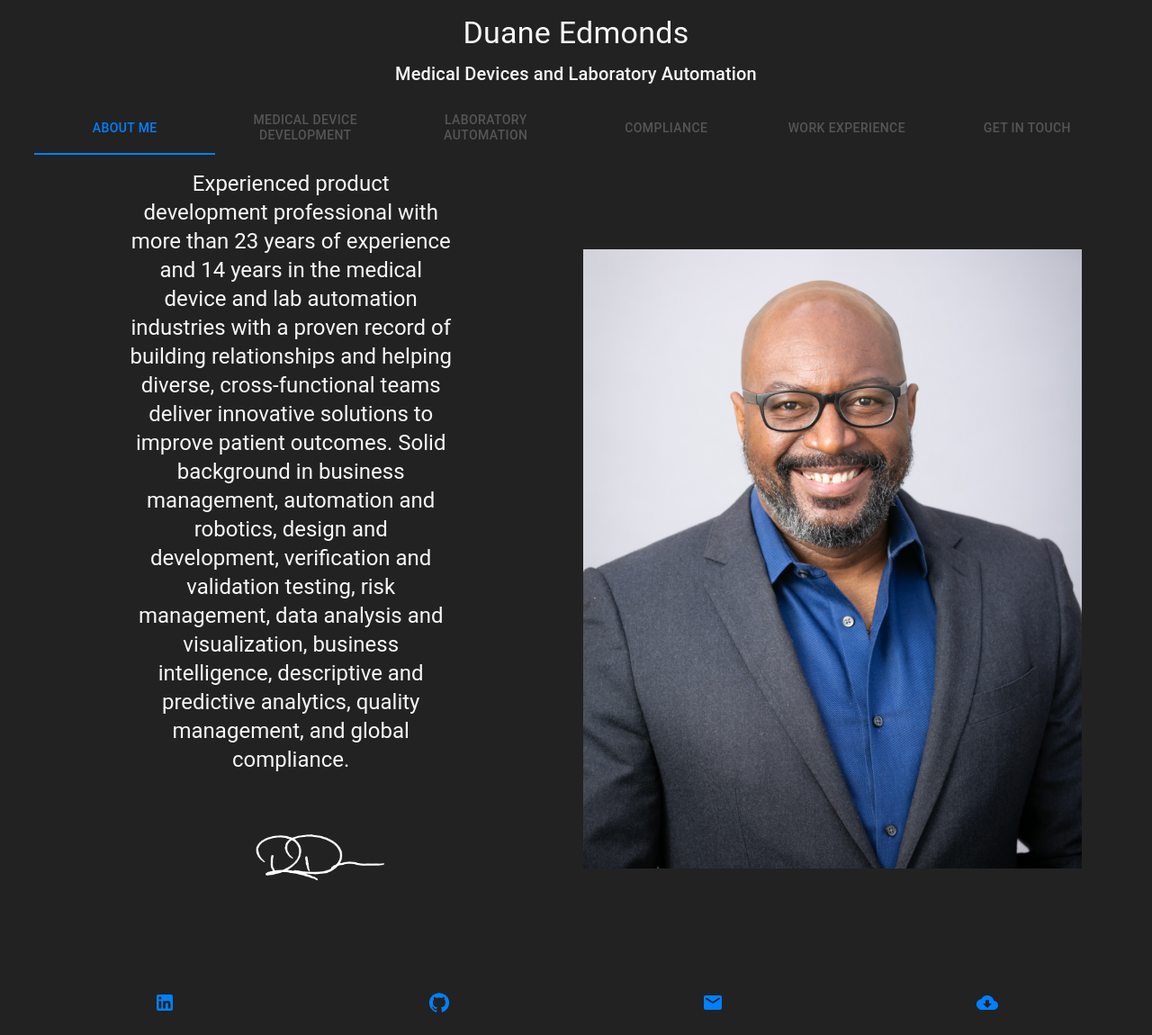
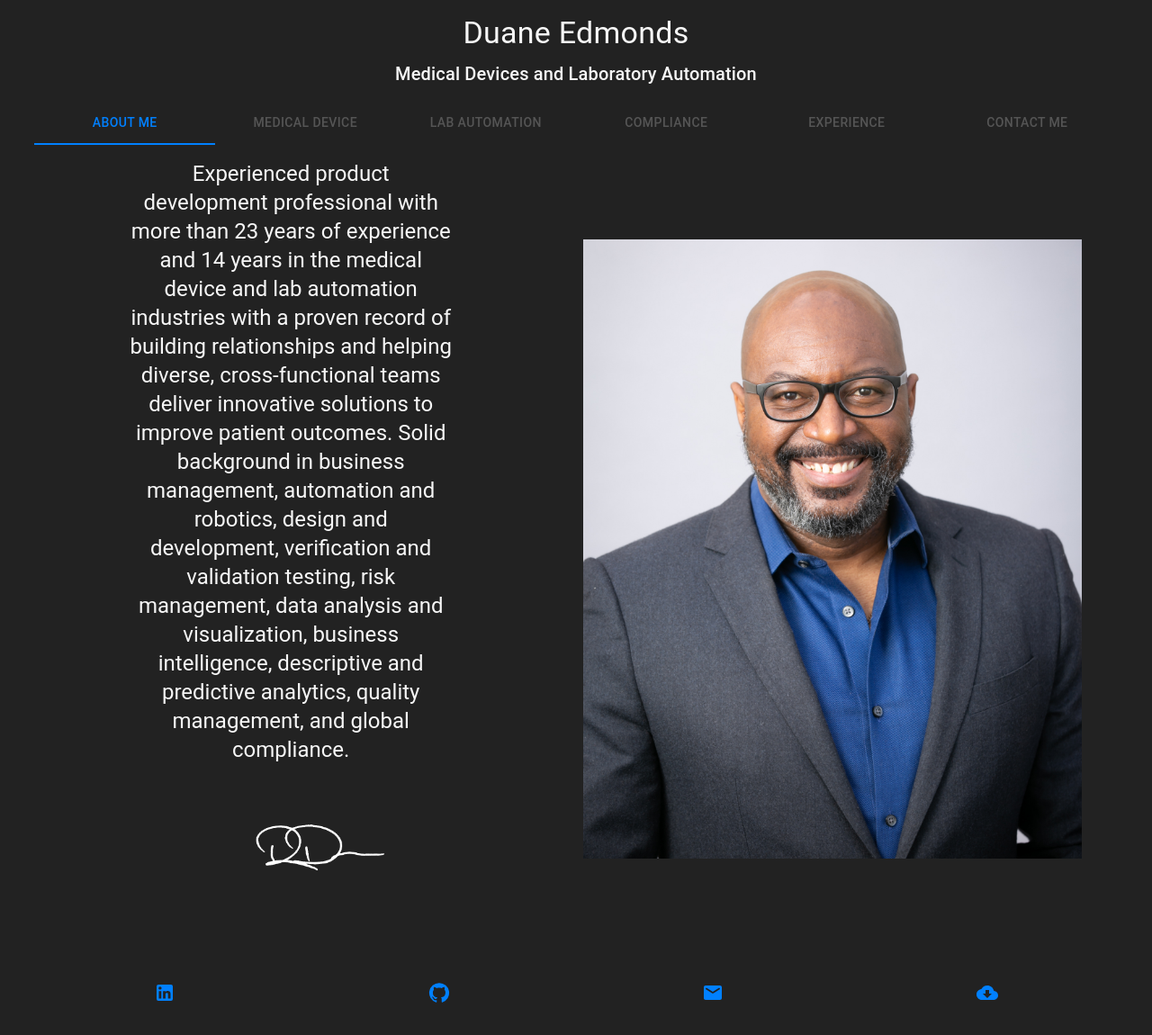
Before and after one commit to usefulmove/ded, a React (Vite) app: page / in a window 1280 px wide. Shown: the whole page at 90% size. Built offline with nearby package versions, Linux system fonts and the light colour scheme.

Commit message:
(automated gcp push)

```diff
--- a/src/App.css
+++ b/src/App.css
@@ -3,7 +3,7 @@
   text-align: center;
 }
 
-.cora {
-  width: 500px;
+.contact {
+  width: 650px;
   padding: 50px;
 }
--- a/src/components/ContactCard.jsx
+++ b/src/components/ContactCard.jsx
@@ -7,7 +7,7 @@ function ContactCard() {
     <Grid container>
       <Grid item xs={12}>
         <center>
-          <Card className="cora" elevation={6}>
+          <Card className="contact" elevation={6}>
             <Grid container justifyContent="center" alignItems="center">
               <Grid item xs={5.5}>
                 <img src={logo} width={"100%"} objectfit="contain" />
--- a/src/components/Content.jsx
+++ b/src/components/Content.jsx
@@ -3,9 +3,10 @@ import { useState } from "react";
 import { Box, Card, Tabs, Tab, Typography } from "@mui/material";
 import PropTypes from "prop-types";
 import AboutMe from "./AboutMe";
-import ContactCard from "./ContactCard";
 import MedDev from "./MedDev";
 import Compliance from "./Compliance";
+import Experience from "./Experience";
+import ContactCard from "./ContactCard";
 
 function TabPanel(props) {
   const { children, value, index, ...other } = props;
@@ -57,22 +58,18 @@ function Content() {
       >
         <Tab label="About Me" {...a11yProps(0)} sx={{ color: "#555555" }} />
         <Tab
-          label="Medical Device Development"
+          label="Medical Device"
           {...a11yProps(1)}
           sx={{ color: "#555555" }}
         />
         <Tab
-          label="Laboratory Automation"
+          label="Lab Automation"
           {...a11yProps(2)}
           sx={{ color: "#555555" }}
         />
         <Tab label="Compliance" {...a11yProps(3)} sx={{ color: "#555555" }} />
-        <Tab
-          label="Work Experience"
-          {...a11yProps(4)}
-          sx={{ color: "#555555" }}
-        />
-        <Tab label="Get In Touch" {...a11yProps(5)} sx={{ color: "#555555" }} />
+        <Tab label="Experience" {...a11yProps(4)} sx={{ color: "#555555" }} />
+        <Tab label="Contact Me" {...a11yProps(5)} sx={{ color: "#555555" }} />
       </Tabs>
       <TabPanel value={value} index={0}>
         <AboutMe />
@@ -88,11 +85,9 @@ function Content() {
       <TabPanel value={value} index={3} className="selection-heading">
         <Compliance />
       </TabPanel>
-      <TabPanel
-        value={value}
-        index={4}
-        className="selection-heading"
-      ></TabPanel>
+      <TabPanel value={value} index={4} className="selection-heading">
+        <Experience />
+      </TabPanel>
       <TabPanel value={value} index={5} className="selection-heading">
         <br />
         <ContactCard />
--- /dev/null
+++ b/src/components/Experience.jsx
@@ -0,0 +1,68 @@
+import React from "react";
+import {
+  Accordion,
+  AccordionDetails,
+  AccordionSummary,
+  AppBar,
+  Box,
+  Card,
+  List,
+  ListItem,
+  Toolbar,
+  Typography,
+} from "@mui/material";
+import { BusinessCenter, ExpandMore } from "@mui/icons-material";
+
+function Experience() {
+  return (
+    <Card elevation={6}>
+      <center>
+        <Box sx={{ flexGrow: 1 }}>
+          <AppBar position="static">
+            <Toolbar>
+              <Typography variant="h6" component="div" sx={{ flexGrow: 1 }}>
+                SummerBio
+              </Typography>
+            </Toolbar>
+          </AppBar>
+        </Box>
+        <List>
+          <ListItem>
+            <Accordion sx={{ flexGrow: 1 }}>
+              <AccordionSummary expandIcon={<ExpandMore color="primary" />}>
+                <Typography variant="subtitle1" color="secondary">
+                  Vice President of Engineering
+                </Typography>
+              </AccordionSummary>
+              <AccordionDetails>
+                <Typography color="grey">
+                  Lorem ipsum dolor sit amet, consectetur adipiscing elit.
+                  Suspendisse malesuada lacus ex, sit amet blandit leo lobortis
+                  eget.
+                </Typography>
+              </AccordionDetails>
+            </Accordion>
+          </ListItem>
+          <ListItem>
+            <Accordion sx={{ flexGrow: 1 }}>
+              <AccordionSummary expandIcon={<ExpandMore color="primary" />}>
+                <Typography variant="subtitle1" color="secondary">
+                  Director of Automation
+                </Typography>
+              </AccordionSummary>
+              <AccordionDetails>
+                <Typography color="grey">
+                  Lorem ipsum dolor sit amet, consectetur adipiscing elit.
+                  Suspendisse malesuada lacus ex, sit amet blandit leo lobortis
+                  eget.
+                </Typography>
+              </AccordionDetails>
+            </Accordion>
+          </ListItem>
+        </List>
+      </center>
+    </Card>
+  );
+}
+
+export default Experience;
--- a/src/components/Footer.jsx
+++ b/src/components/Footer.jsx
@@ -22,7 +22,6 @@ function Footer() {
             window.open("https://www.linkedin.com/in/dedmonds/", "_blank");
           }}
           color="primary"
-          component="label"
         >
           <LinkedIn />
         </IconButton>
@@ -33,13 +32,12 @@ function Footer() {
             window.open("https://github.com/usefulmove", "_blank");
           }}
           color="primary"
-          component="label"
         >
           <GitHub />
         </IconButton>
       </Grid>
       <Grid item>
-        <IconButton onClick={() => {}} color="primary" component="label">
+        <IconButton onClick={() => {}} color="primary">
           <EmailRounded />
         </IconButton>
       </Grid>
@@ -52,7 +50,6 @@ function Footer() {
             );
           }}
           color="primary"
-          component="label"
         >
           <CloudDownloadSharp />
         </IconButton>
```
